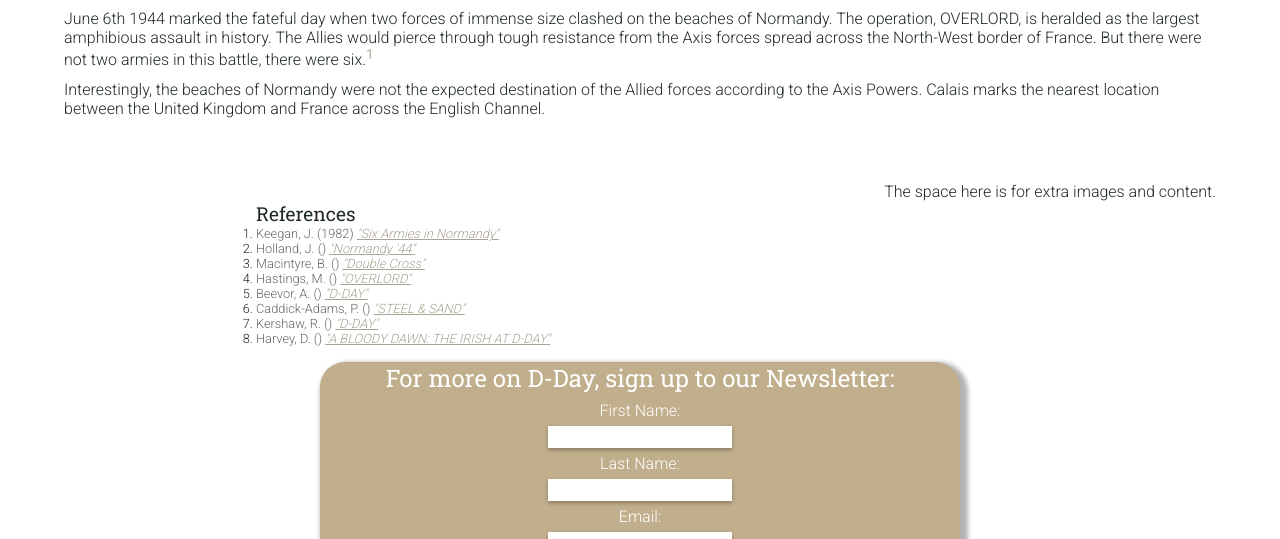
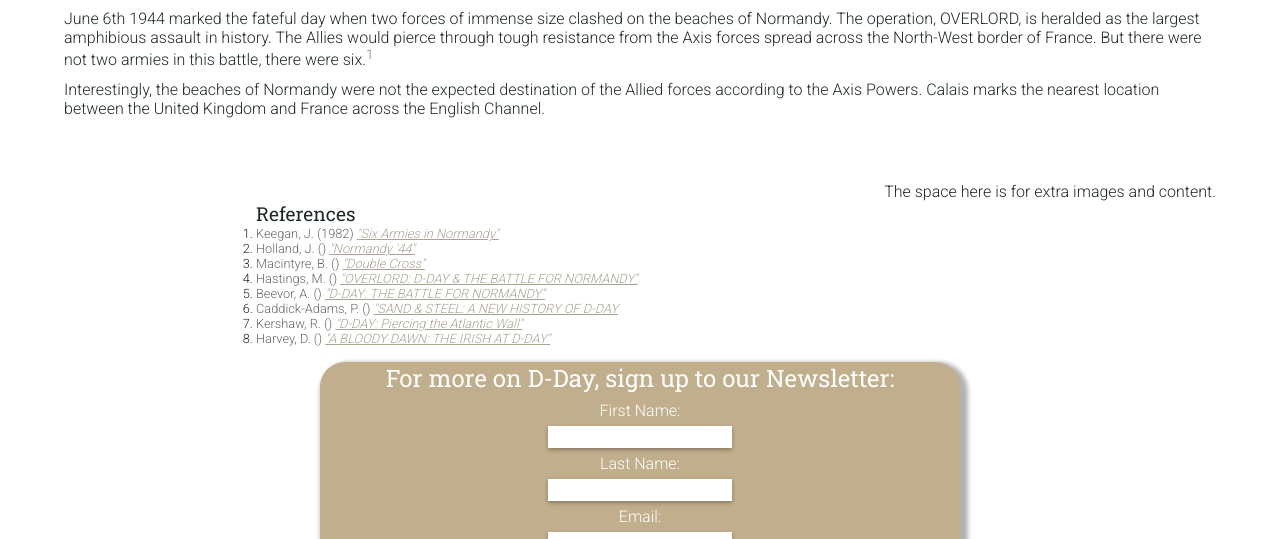
Before and after one commit to jlawson-design/d-day-website, a plain HTML site: page index.html in a window 1280 px wide. Shown: the part 558-1097 px from the top of the page. Drawn offline with Linux system fonts and the light colour scheme.

Commit message:
feat: References completed but not ordered

```diff
--- a/index.html
+++ b/index.html
@@ -85,19 +85,19 @@
                     <a href="https://www.amazon.com/Double-Cross-Story-D-Day-Spies/dp/0307888770" target="_blank" rel="noopener">Macintyre, B. () <em>"Double Cross"</em></a>
                 </li>
                 <li>
-                    <a href="#" target="_blank" rel="noopener">Hastings, M. () <em>"OVERLORD"</em></a>
+                    <a href="#" target="https://www.amazon.co.uk/Overlord-D-Day-Battle-Normandy-1944-ebook/dp/B007KA1HOG" rel="noopener">Hastings, M. () <em>"OVERLORD: D-DAY & THE BATTLE FOR NORMANDY"</em></a>
                 </li>
                 <li>
-                    <a href="#" target="_blank" rel="noopener">Beevor, A. () <em>"D-DAY"</em></a>
+                    <a href="#" target="https://www.antonybeevor.com/book/d-day-the-battle-for-normandy/" rel="noopener">Beevor, A. () <em>"D-DAY: THE BATTLE FOR NORMANDY"</em></a>
                 </li>
                 <li>
-                    <a href="#" target="_blank" rel="noopener">Caddick-Adams, P. () <em>"STEEL & SAND"</em></a>
+                    <a href="#" target="https://www.amazon.co.uk/Sand-Steel-New-History-D-Day/dp/1847948286" rel="noopener">Caddick-Adams, P. () <em>"SAND & STEEL: A NEW HISTORY OF D-DAY</em></a>
                 </li>
                 <li>
-                    <a href="#" target="_blank" rel="noopener">Kershaw, R. () <em>"D-DAY"</em></a>
+                    <a href="#" target="https://www.amazon.com/D-Day-Piercing-Atlantic-Robert-Kershaw/dp/0711033234" rel="noopener">Kershaw, R. () <em>"D-DAY: Piercing the Atlantic Wall"</em></a>
                 </li>
                 <li>
-                    <a href="#" target="_blank" rel="noopener">Harvey, D. () <em>"A BLOODY DAWN: THE IRISH AT D-DAY"</em></a>
+                    <a href="https://www.irishacademicpress.ie/product/a-bloody-dawn-the-irish-at-d-day/" target="_blank" rel="noopener">Harvey, D. () <em>"A BLOODY DAWN: THE IRISH AT D-DAY"</em></a>
                 </li>
             </ol>
 
```
Also changed, not shown: 1 other file.
